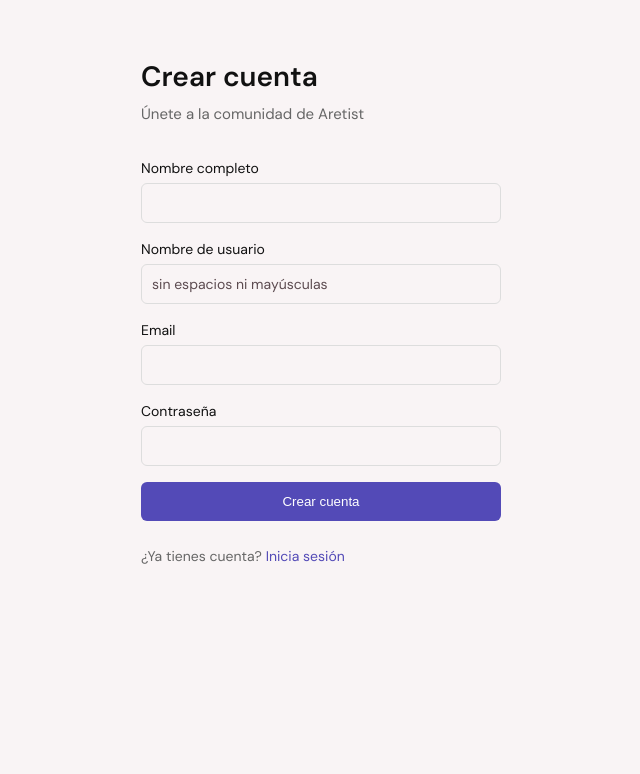
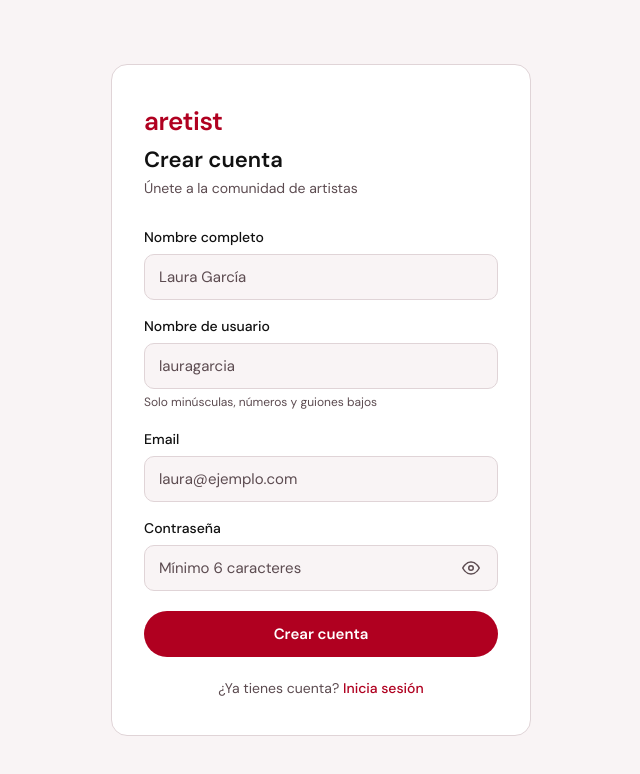
Before and after one commit to aretist/aretistapp, a Next.js app: page /register in a window 1280 px wide. Shown: the top 774 px of the page, without its empty margins (319-959 px from the left). Built offline with nearby package versions, Linux system fonts and the light colour scheme; no server answers.

Commit message:
fix: pagina detalle empleo con queries separadas para evitar 404 por RLS

```diff
--- a/src/app/(main)/connections/PendingConnectionActions.tsx
+++ b/src/app/(main)/connections/PendingConnectionActions.tsx
@@ -25,7 +25,7 @@ export default function PendingConnectionActions({ connectionId }: { connectionI
         disabled={loading}
         style={{
           padding: '6px 12px',
-          background: '#534AB7',
+          background: '#B00020',
           color: 'white',
           border: 'none',
           borderRadius: 6,
--- a/src/app/(main)/connections/page.tsx
+++ b/src/app/(main)/connections/page.tsx
@@ -59,7 +59,7 @@ export default async function ConnectionsPage() {
                     width: 40,
                     height: 40,
                     borderRadius: '50%',
-                    background: req.requester.avatar_url ? `url(${req.requester.avatar_url})` : '#EEEDFE',
+                    background: req.requester.avatar_url ? `url(${req.requester.avatar_url})` : '#FFF0F2',
                     backgroundSize: 'cover',
                     backgroundPosition: 'center',
                     flexShrink: 0,
@@ -108,7 +108,7 @@ export default async function ConnectionsPage() {
                     width: 40,
                     height: 40,
                     borderRadius: '50%',
-                    background: other.avatar_url ? `url(${other.avatar_url})` : '#EEEDFE',
+                    background: other.avatar_url ? `url(${other.avatar_url})` : '#FFF0F2',
                     backgroundSize: 'cover',
                     backgroundPosition: 'center',
                     flexShrink: 0,
--- a/src/app/(main)/formations/new/page.tsx
+++ b/src/app/(main)/formations/new/page.tsx
@@ -79,7 +79,7 @@ export default function NewFormationPage() {
 
   return (
     <div style={{ maxWidth: 600, margin: '40px auto', padding: '0 20px 80px' }}>
-      <Link href="/formations" style={{ fontSize: 13, color: '#534AB7', textDecoration: 'none' }}>
+      <Link href="/formations" style={{ fontSize: 13, color: '#B00020', textDecoration: 'none' }}>
         ← Volver a formaciones
       </Link>
 
@@ -207,7 +207,7 @@ export default function NewFormationPage() {
           disabled={submitting}
           style={{
             padding: 12,
-            background: '#534AB7',
+            background: '#B00020',
             color: 'white',
             border: 'none',
             borderRadius: 6,
--- a/src/app/(main)/search/SearchBar.tsx
+++ b/src/app/(main)/search/SearchBar.tsx
@@ -64,7 +64,7 @@ export default function SearchBar({
           type="submit"
           style={{
             padding: '10px 18px',
-            background: '#534AB7',
+            background: '#B00020',
             color: 'white',
             border: 'none',
             borderRadius: 6,
--- a/src/app/register/page.tsx
+++ b/src/app/register/page.tsx
@@ -13,6 +13,7 @@ export default function RegisterPage() {
   const [username, setUsername] = useState('')
   const [email, setEmail] = useState('')
   const [password, setPassword] = useState('')
+  const [showPassword, setShowPassword] = useState(false)
   const [loading, setLoading] = useState(false)
   const [error, setError] = useState<string | null>(null)
 
@@ -41,84 +42,186 @@ export default function RegisterPage() {
     router.push('/onboarding')
   }
 
+  const inputStyle: React.CSSProperties = {
+    width: '100%',
+    padding: '12px 14px',
+    border: '1px solid #E0D4D7',
+    borderRadius: 10,
+    fontFamily: 'var(--font, DM Sans, sans-serif)',
+    fontSize: 15,
+    color: '#111111',
+    background: '#F9F4F5',
+    outline: 'none',
+    boxSizing: 'border-box',
+  }
+
+  const labelStyle: React.CSSProperties = {
+    display: 'block',
+    marginBottom: 6,
+    fontSize: 14,
+    fontWeight: 500,
+    color: '#111111',
+    fontFamily: 'var(--font, DM Sans, sans-serif)',
+  }
+
   return (
-    <div style={{ maxWidth: 400, margin: '60px auto', padding: '0 20px' }}>
-      <h1 style={{ fontSize: 28, fontWeight: 600, marginBottom: 8 }}>Crear cuenta</h1>
-      <p style={{ color: '#666', marginBottom: 32 }}>Únete a la comunidad de Aretist</p>
+    <div style={{
+      minHeight: '100vh',
+      background: '#F9F4F5',
+      display: 'flex',
+      alignItems: 'center',
+      justifyContent: 'center',
+      padding: '20px',
+    }}>
+      <div style={{
+        background: 'white',
+        borderRadius: 16,
+        padding: '36px 32px',
+        width: '100%',
+        maxWidth: 420,
+        border: '0.5px solid #E0D4D7',
+      }}>
+        {/* Logo */}
+        <div style={{ marginBottom: 28 }}>
+          <p style={{
+            fontSize: 26,
+            fontWeight: 700,
+            color: '#B00020',
+            fontFamily: 'var(--font, DM Sans, sans-serif)',
+            letterSpacing: '-0.5px',
+            marginBottom: 4,
+          }}>
+            aretist
+          </p>
+          <h1 style={{ fontSize: 22, fontWeight: 700, color: '#111111', fontFamily: 'var(--font, DM Sans, sans-serif)', marginBottom: 4 }}>
+            Crear cuenta
+          </h1>
+          <p style={{ fontSize: 14, color: '#5C4B50', fontFamily: 'var(--font, DM Sans, sans-serif)' }}>
+            Únete a la comunidad de artistas
+          </p>
+        </div>
 
         <form onSubmit={handleSubmit} style={{ display: 'flex', flexDirection: 'column', gap: 16 }}>
           <div>
-          <label style={{ display: 'block', marginBottom: 4, fontSize: 14 }}>Nombre completo</label>
+            <label style={labelStyle}>Nombre completo</label>
             <input
               type="text"
               required
               value={fullName}
               onChange={(e) => setFullName(e.target.value)}
-            style={{ width: '100%', padding: 10, border: '1px solid #ddd', borderRadius: 6 }}
+              placeholder="Laura García"
+              style={inputStyle}
             />
           </div>
 
           <div>
-          <label style={{ display: 'block', marginBottom: 4, fontSize: 14 }}>Nombre de usuario</label>
+            <label style={labelStyle}>Nombre de usuario</label>
             <input
               type="text"
               required
               pattern="[a-z0-9_]+"
-            placeholder="sin espacios ni mayúsculas"
+              placeholder="lauragarcia"
               value={username}
               onChange={(e) => setUsername(e.target.value)}
-            style={{ width: '100%', padding: 10, border: '1px solid #ddd', borderRadius: 6 }}
+              style={inputStyle}
             />
+            <p style={{ fontSize: 12, color: '#5C4B50', marginTop: 4, fontFamily: 'var(--font, DM Sans, sans-serif)' }}>
+              Solo minúsculas, números y guiones bajos
+            </p>
           </div>
 
           <div>
-          <label style={{ display: 'block', marginBottom: 4, fontSize: 14 }}>Email</label>
+            <label style={labelStyle}>Email</label>
             <input
               type="email"
               required
               value={email}
               onChange={(e) => setEmail(e.target.value)}
-            style={{ width: '100%', padding: 10, border: '1px solid #ddd', borderRadius: 6 }}
+              placeholder="laura@ejemplo.com"
+              style={inputStyle}
             />
           </div>
 
           <div>
-          <label style={{ display: 'block', marginBottom: 4, fontSize: 14 }}>Contraseña</label>
+            <label style={labelStyle}>Contraseña</label>
+            <div style={{ position: 'relative' }}>
               <input
-            type="password"
+                type={showPassword ? 'text' : 'password'}
                 required
                 minLength={6}
                 value={password}
                 onChange={(e) => setPassword(e.target.value)}
-            style={{ width: '100%', padding: 10, border: '1px solid #ddd', borderRadius: 6 }}
+                placeholder="Mínimo 6 caracteres"
+                style={{ ...inputStyle, paddingRight: 48 }}
               />
+              <button
+                type="button"
+                onClick={() => setShowPassword(!showPassword)}
+                style={{
+                  position: 'absolute',
+                  right: 14,
+                  top: '50%',
+                  transform: 'translateY(-50%)',
+                  background: 'none',
+                  border: 'none',
+                  cursor: 'pointer',
+                  padding: 4,
+                  color: '#5C4B50',
+                  display: 'flex',
+                  alignItems: 'center',
+                }}
+              >
+                {showPassword ? (
+                  <svg width="18" height="18" viewBox="0 0 24 24" fill="none" stroke="currentColor" strokeWidth="2" strokeLinecap="round" strokeLinejoin="round" aria-label="Ocultar contraseña">
+                    <path d="M17.94 17.94A10.07 10.07 0 0 1 12 20c-7 0-11-8-11-8a18.45 18.45 0 0 1 5.06-5.94"/>
+                    <path d="M9.9 4.24A9.12 9.12 0 0 1 12 4c7 0 11 8 11 8a18.5 18.5 0 0 1-2.16 3.19"/>
+                    <line x1="1" y1="1" x2="23" y2="23"/>
+                  </svg>
+                ) : (
+                  <svg width="18" height="18" viewBox="0 0 24 24" fill="none" stroke="currentColor" strokeWidth="2" strokeLinecap="round" strokeLinejoin="round" aria-label="Mostrar contraseña">
+                    <path d="M1 12s4-8 11-8 11 8 11 8-4 8-11 8-11-8-11-8z"/>
+                    <circle cx="12" cy="12" r="3"/>
+                  </svg>
+                )}
+              </button>
+            </div>
           </div>
 
           {error && (
-          <p style={{ color: '#c00', fontSize: 14 }}>{error}</p>
+            <p style={{ color: '#B00020', fontSize: 13, fontFamily: 'var(--font, DM Sans, sans-serif)', background: '#FFF0F2', padding: '10px 14px', borderRadius: 8 }}>
+              {error}
+            </p>
           )}
 
           <button
             type="submit"
             disabled={loading}
             style={{
-            padding: 12,
-            background: '#534AB7',
+              padding: '13px',
+              background: '#B00020',
               color: 'white',
               border: 'none',
-            borderRadius: 6,
-            fontWeight: 500,
+              borderRadius: 'var(--radius-full, 999px)',
+              fontWeight: 600,
+              fontSize: 15,
+              fontFamily: 'var(--font, DM Sans, sans-serif)',
               cursor: 'pointer',
               opacity: loading ? 0.6 : 1,
+              transition: 'opacity 0.15s',
+              marginTop: 4,
             }}
           >
             {loading ? 'Creando cuenta...' : 'Crear cuenta'}
           </button>
         </form>
 
-      <p style={{ marginTop: 24, fontSize: 14, color: '#666' }}>
-        ¿Ya tienes cuenta? <Link href="/login" style={{ color: '#534AB7' }}>Inicia sesión</Link>
+        <p style={{ marginTop: 20, fontSize: 14, color: '#5C4B50', textAlign: 'center', fontFamily: 'var(--font, DM Sans, sans-serif)' }}>
+          ¿Ya tienes cuenta?{' '}
+          <Link href="/login" style={{ color: '#B00020', fontWeight: 500, textDecoration: 'none' }}>
+            Inicia sesión
+          </Link>
         </p>
+      </div>
     </div>
   )
 }
```
Also changed, not shown: src/app/(main)/formations/[id]/page.tsx (+6 -6 lines), src/app/(main)/jobs/[id]/page.tsx (+49 -23 lines), src/app/(main)/jobs/new/page.tsx (+5 -5 lines), src/app/(main)/search/page.tsx (+4 -4 lines), src/app/login/page.tsx (+116 -20 lines), src/app/onboarding/page.tsx (+7 -7 lines). Lines whose indentation alone changed are shown as unchanged.
